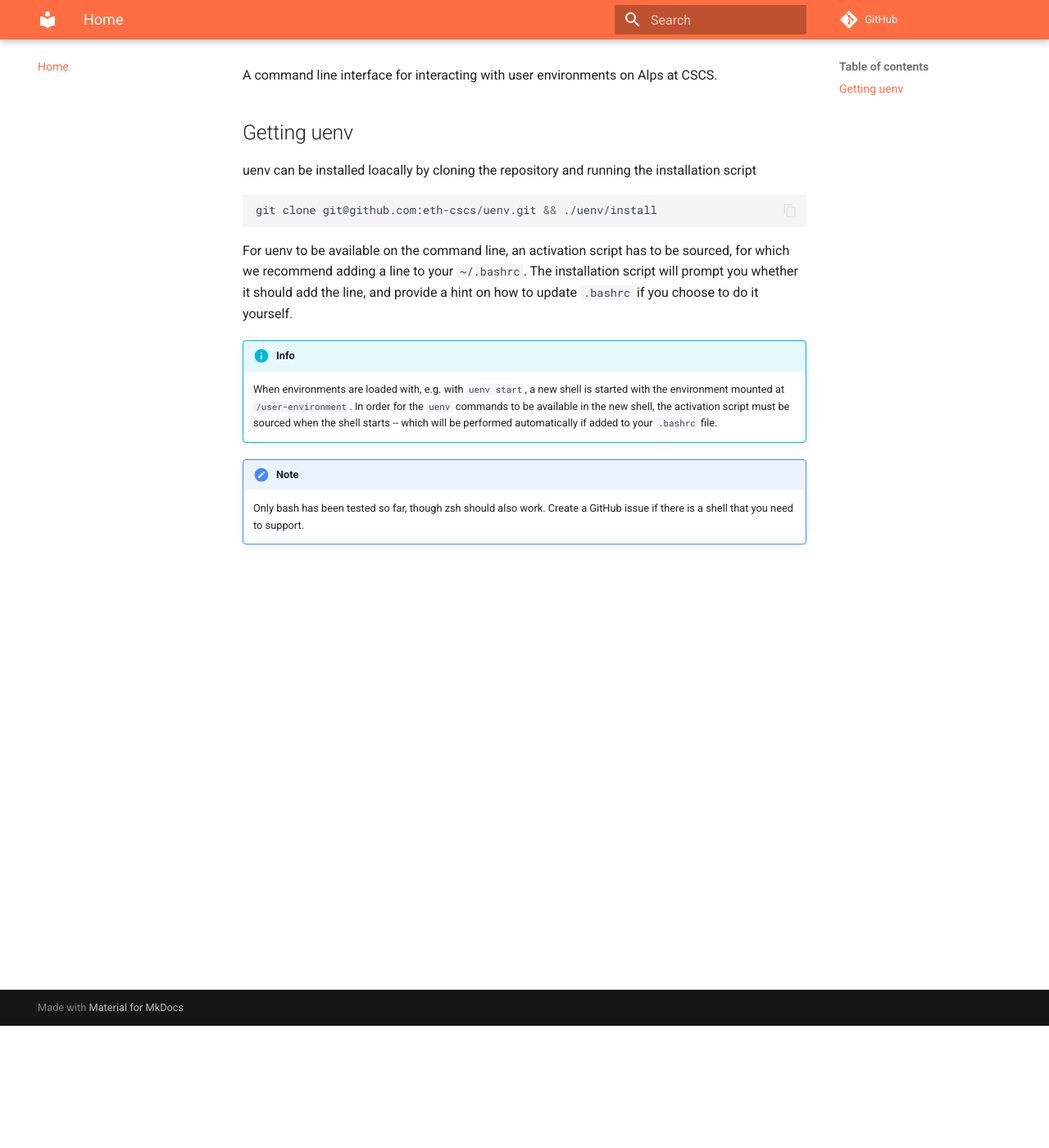
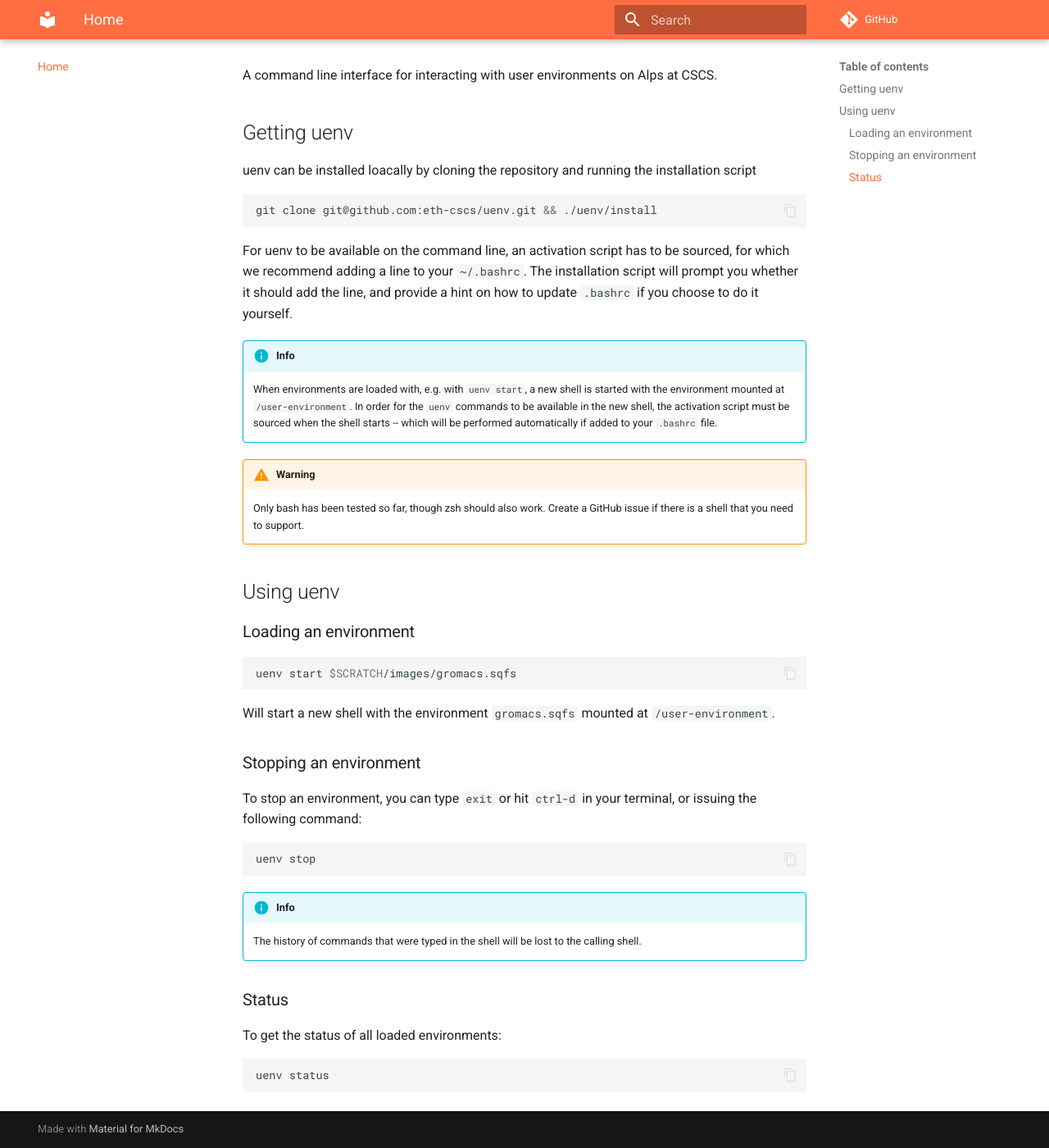
Before and after one commit to simonpintarelli/uenv, an MkDocs documentation site: the page built from docs/index.md, in a window 1280 px wide and 1400 px high, scrolled down 149 px. Shown: the whole window at 82% size. Built offline with MkDocs 1.6.1 and Material for MkDocs 9.7.7, drawn with Linux system fonts in a browser that asks for light colours; comment, search, counter and statistics services are not loaded.

Commit message:
add github action for pushing docs, simple howto

````diff
--- a/docs/index.md
+++ b/docs/index.md
@@ -15,6 +15,35 @@ The installation script will prompt you whether it should add the line, and prov
     When environments are loaded with, e.g. with `uenv start`, a new shell is started with the environment mounted at `/user-environment`.
     In order for the `uenv` commands to be available in the new shell, the activation script must be sourced when the shell starts -- which will be performed automatically if added to your `.bashrc` file.
 
-!!! note
+!!! warning
     Only bash has been tested so far, though zsh should also work.
     Create a GitHub issue if there is a shell that you need to support.
+
+## Using uenv
+
+### Loading an environment
+
+```bash
+uenv start $SCRATCH/images/gromacs.sqfs
+```
+
+Will start a new shell with the environment `gromacs.sqfs` mounted at `/user-environment`.
+
+### Stopping an environment
+
+To stop an environment, you can type `exit` or hit `ctrl-d` in your terminal, or issuing the following command:
+
+```bash
+uenv stop
+```
+
+!!! info
+    The history of commands that were typed in the shell will be lost to the calling shell.
+
+### Status
+
+To get the status of all loaded environments:
+
+```bash
+uenv status
+```
````
Also changed, not shown: 1 other file.
